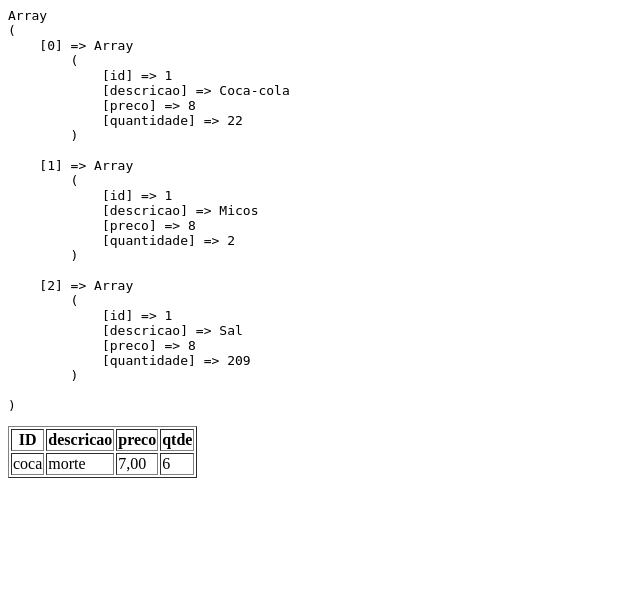
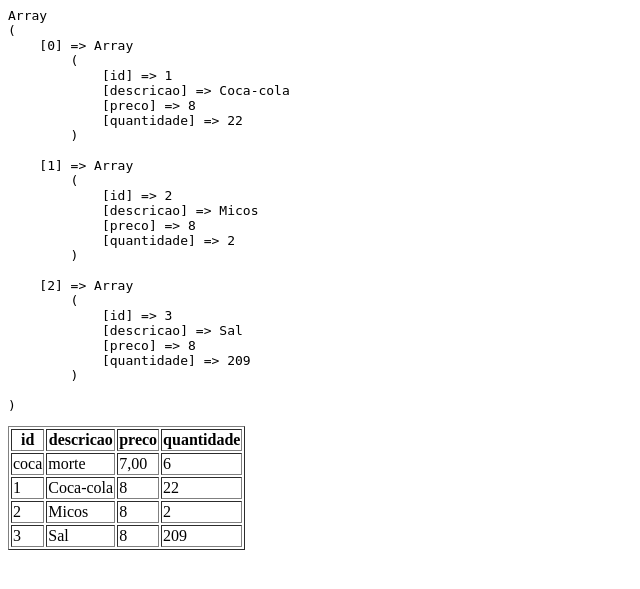
Before and after one commit to Layce01/LA-LPW, a PHP site: page /listar.php in a window 1280 px wide. Shown: the top 589 px of the page, without its empty margins (0-640 px from the left). Run offline with PHP 8.4, Linux system fonts and the light colour scheme.

Commit message:
ForEach
ForEach

```diff
--- a/LojaAquario/listar.php
+++ b/LojaAquario/listar.php
@@ -6,8 +6,8 @@
     $produtos = array();
 
     $produtos[] = array("id" => 1, "descricao" => "Coca-cola","preco" => 8.0, "quantidade" => 22);
-    $produtos[] = array("id" => 1, "descricao" => "Micos",    "preco" => 8.0, "quantidade" => 2);
-    $produtos[] = array("id" => 1, "descricao" => "Sal",      "preco" => 8.0, "quantidade" => 209);
+    $produtos[] = array("id" => 2, "descricao" => "Micos",    "preco" => 8.0, "quantidade" => 2);
+    $produtos[] = array("id" => 3, "descricao" => "Sal",      "preco" => 8.0, "quantidade" => 209);
 
     echo "<pre>";
     print_r($produtos);
@@ -18,10 +18,10 @@
 <table TABLE BORDER = 1>
 
 <tr>
-    <th>ID</th>
+    <th>id</th>
     <th>descricao</th>
     <th>preco</th>
-    <th>qtde</th>
+    <th>quantidade</th>
 </tr>
 <tr>
     <td>coca</td>
@@ -30,6 +30,20 @@
     <td>6</td>
 </tr>
 
+<?php
+    foreach($produtos as $produto){
+?>
+<tr>
+    <td><?php echo $produto['id'];?></td>
+    <td><?php echo $produto['descricao'];?></td>
+    <td><?php echo $produto['preco'];?></td>
+    <td><?php echo $produto['quantidade'];?></td>
+</tr>
+<?php
+}
+?>
+
+
 </table>
 
 
```
Also changed, not shown: LojaAquario/modulos/peixe.php (+21 -5 lines).
